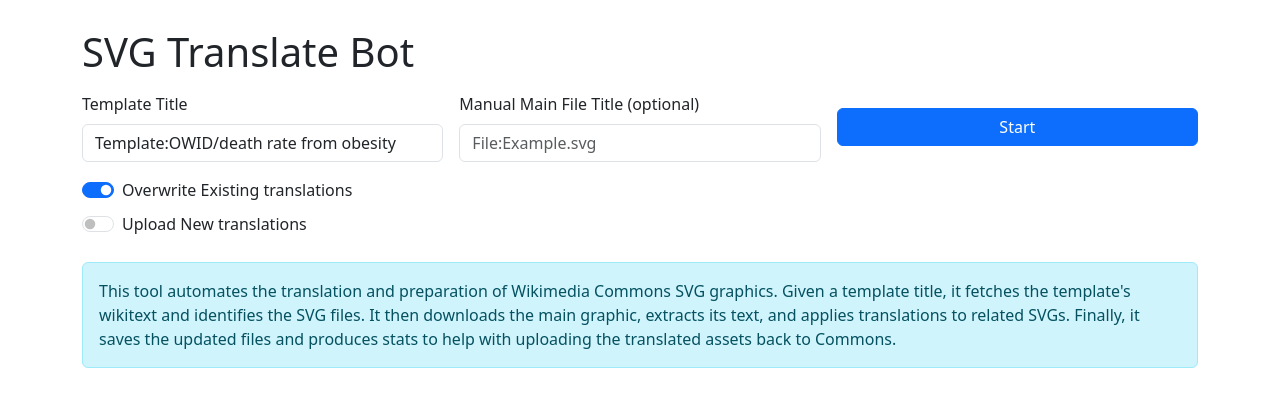
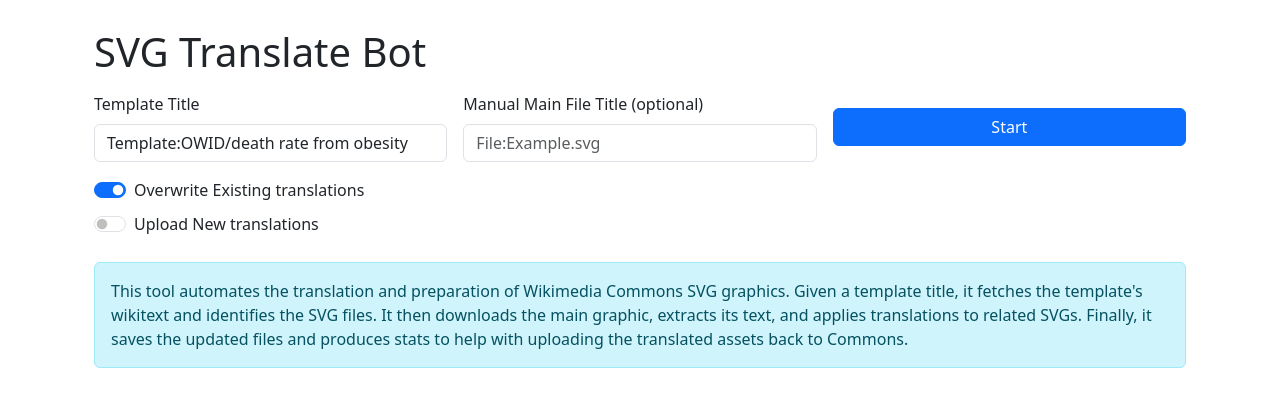
Before and after one commit to Mdwiki-TD/svg_translate, a Flask app: page / in a window 1280 px wide. Shown: the part 57-464 px from the top of the page. Run offline with Flask 3, Linux system fonts and the light colour scheme; parts of the project's set-up code (start-up, migrations or seed data) failed here and were passed over.

Commit message:
Update index.html

```diff
--- a/src/templates/index.html
+++ b/src/templates/index.html
@@ -3,6 +3,8 @@
 {% block title %}SVG Translate Bot{% endblock %}
 
 {% block content %}
+
+<div class="container">
     <h1 class="mb-3">SVG Translate Bot</h1>
 
     {% if error_message %}
@@ -65,6 +67,8 @@
         This tool automates the translation and preparation of Wikimedia Commons SVG graphics.
         Given a template title, it fetches the template's wikitext and identifies the SVG files.
         It then downloads the main graphic, extracts its text, and applies translations to related SVGs.
-    Finally, it saves the updated files and produces stats to help with uploading the translated assets back to Commons.
+        Finally, it saves the updated files and produces stats to help with uploading the translated assets back to
+        Commons.
+    </div>
 </div>
 {% endblock %}
```
Lines whose indentation alone changed are shown as unchanged.
